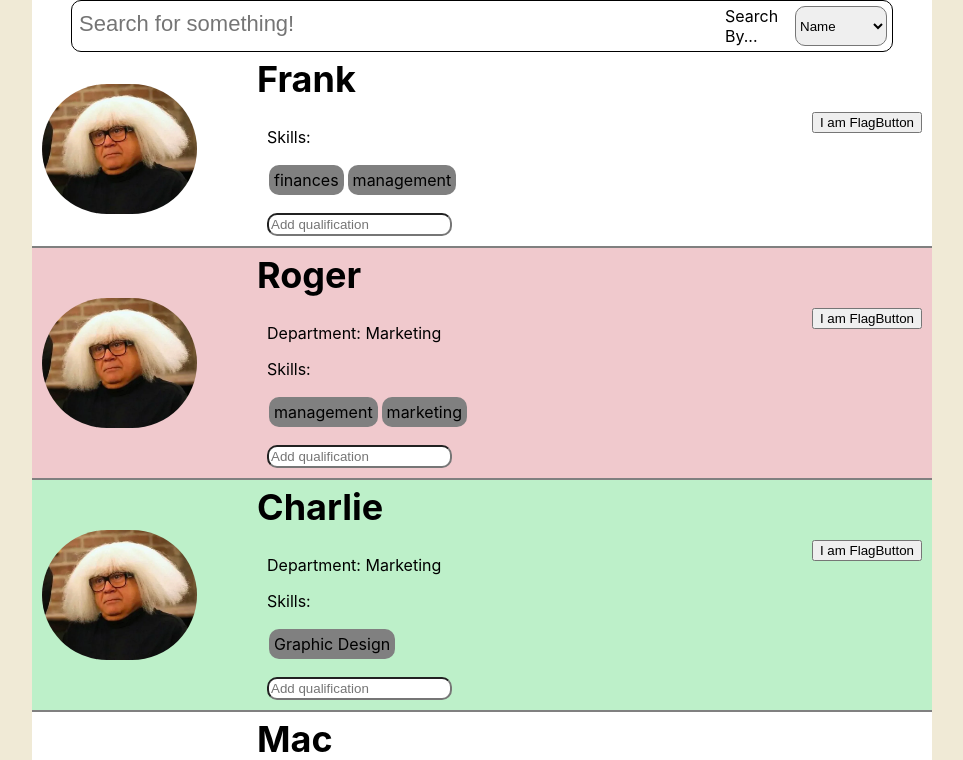
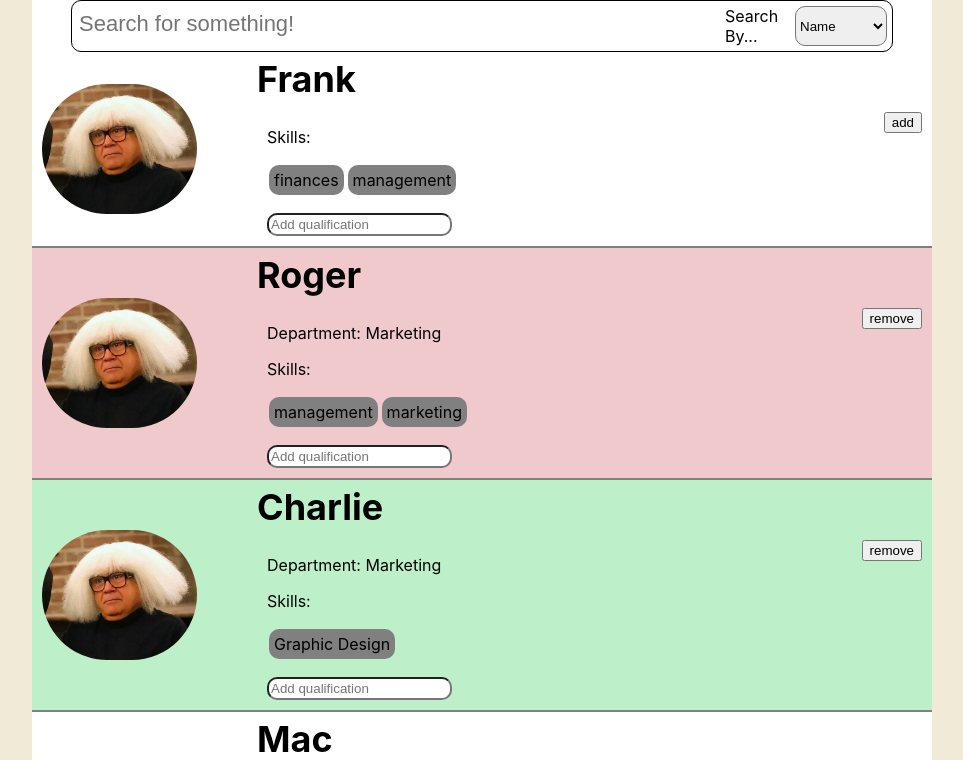
Before and after one commit to CD-Mackay/staffing-app, a React (Create React App) app: page / in a window 1280 px wide. Shown: the top 760 px of the page, without its empty margins (158-1121 px from the left). Built offline with nearby package versions, Linux system fonts and the light colour scheme.

Commit message:
implement add/remove flag logic

```diff
--- a/src/components/FlagButton/FlagButton.js
+++ b/src/components/FlagButton/FlagButton.js
@@ -1,17 +1,38 @@
-import React from "react";
+import React, { useState } from "react";
 
 import StyledFlagButton from "./StyledFlagButton";
 
-const FlagButton = () => {
+const FlagButton = ({flag, setFlag}) => {
 
 
-  return (
-    <StyledFlagButton>
-      <button>
-      I am FlagButton
-      </button>
-    </StyledFlagButton>
-  );
+  const handleRemoveFlag = () => {
+    setFlag(false);
+  };
+
+  const handleAddFlag = () => {
+    setFlag("red");
+  }
+
+  if (flag) {
+    return (
+      <StyledFlagButton>
+        <button onClick={handleRemoveFlag}>
+          remove
+        </button>
+      </StyledFlagButton>
+    );
+  };
+
+  if (!flag) {
+    return (
+      <StyledFlagButton>
+        <button onClick={handleAddFlag}>
+          add
+        </button>
+      </StyledFlagButton>
+    )
+  }
+
 };
 
 export default FlagButton;
--- a/src/components/StaffCard/StaffCard.js
+++ b/src/components/StaffCard/StaffCard.js
@@ -1,4 +1,4 @@
-import React, { useState } from "react";
+import React, { useEffect, useState } from "react";
 import FlagButton from "../FlagButton/FlagButton";
 import CustomInput from "../Input/CustomInput";
 
@@ -7,6 +7,7 @@ import StyledStaffCard from "./styledStaffCard";
 const StaffCard = ({ employee }) => {
   const { name, department, skills, id, flag } = employee;
   const [employeeSkills, setEmployeeSkills] = useState(skills);
+  const [flagged, setFlagged] = useState(flag)
 
   const handleAddSkill = (input) => {
     let skillsArray = [...employeeSkills];
@@ -15,7 +16,7 @@ const StaffCard = ({ employee }) => {
   };
 
   return (
-    <StyledStaffCard flag={flag}>
+    <StyledStaffCard flag={flagged}>
       <div className="image-wrapper">
         <img src="images/ongo-gablogian.jpg" alt="ongo gablogian" />
       </div>
@@ -34,7 +35,7 @@ const StaffCard = ({ employee }) => {
         <CustomInput employeeId={id} onSubmit={handleAddSkill} />
         </div>
         <div>
-          <FlagButton />
+          <FlagButton flag={flagged} setFlag={setFlagged} />
         </div>
       </div>
     </StyledStaffCard>
```
